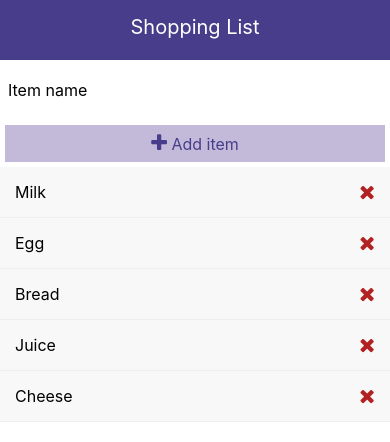
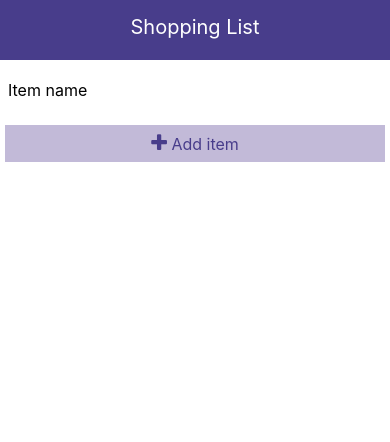
Before and after one commit to andikabahari/react-native-shopping-list, a React Native app: screen / in a window 390 px wide. Shown: the top 442 px of the page. Built offline with nearby package versions, Linux system fonts and the light colour scheme.

Commit message:
Remove initial state value

```diff
--- a/App.tsx
+++ b/App.tsx
@@ -7,13 +7,12 @@ import {ListItem} from './src/components/ListItem';
 import {AddItem} from './src/components/AddItem';
 
 const App: React.FC = () => {
-  const [items, setItems] = useState([
-    {id: uuidv4(), text: 'Milk'},
-    {id: uuidv4(), text: 'Egg'},
-    {id: uuidv4(), text: 'Bread'},
-    {id: uuidv4(), text: 'Juice'},
-    {id: uuidv4(), text: 'Cheese'},
-  ]);
+  const [items, setItems] = useState<
+    {
+      id: string;
+      text: string;
+    }[]
+  >([]);
 
   const addItem = (text: string) => {
     if (!text) {
```
